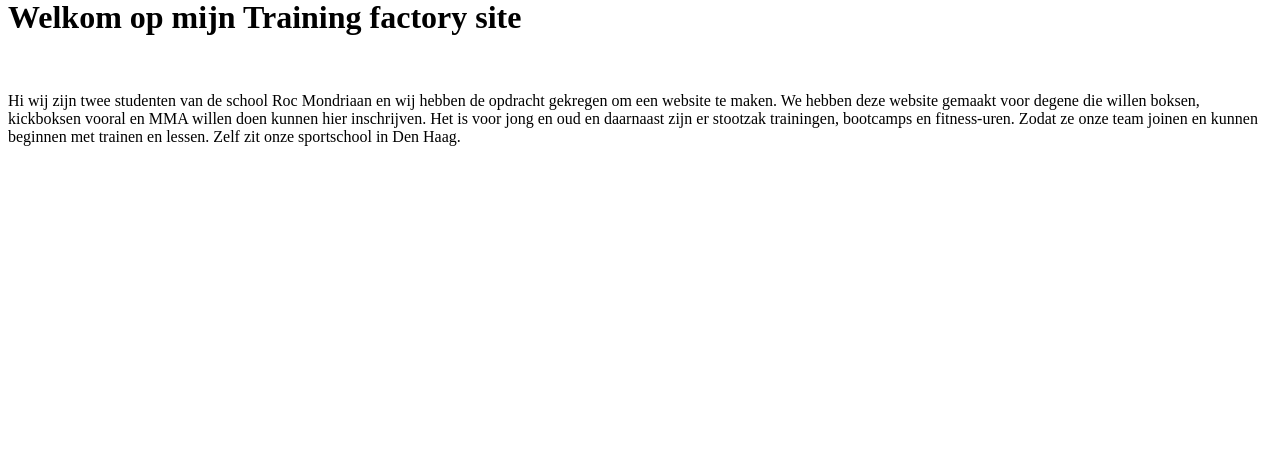
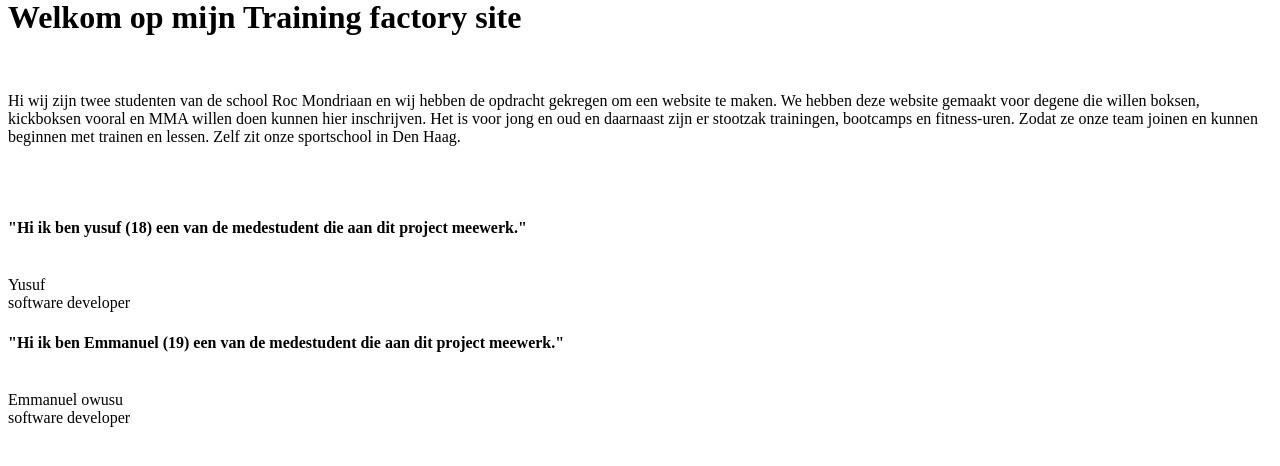
Before and after one commit to Yusuf0Celik/trainingsfactory_yusuf, a Symfony app: template templates/app/about.html.twig in a window 1280 px wide. Shown: the part 266-732 px from the top of the page. Run offline with Twig, Linux system fonts and the light colour scheme; the template is opened without the code that fills it, so the values that code supplies are empty; some libraries are stand-ins or nearby versions.

Commit message:
nog bezig met about

```diff
--- a/templates/app/about.html.twig
+++ b/templates/app/about.html.twig
@@ -2,7 +2,8 @@
 {% block title %}{{ parent() }} | About{% endblock %}
 
 {% block content %}
-<div class="p-7 px-10 border-1 border-slate-200 shadow-md h-[700px] max-w-[900px] mx-auto">
+  <div class="p-7 px-10 border-1 border-slate-200 shadow-md h-[700px] max-w-[900px] mx-auto flex grid   gap-1">
+      <div class="col-start-2 col-span-4">
           <h1 class="text-lg font-medium"> Welkom op mijn Training factory site</h1><br>
           <p class="text-md font-medium"> Hi wij zijn twee studenten van de school Roc Mondriaan en wij
               hebben de opdracht gekregen om een website te maken. We hebben deze website gemaakt voor
@@ -12,6 +13,27 @@
               in Den Haag.
           </p>
       </div>
+      <br>
+      <div class="border-1 border-slate-300 shadow-md h-[190px] max-w-[200px] mx-auto col-start-1 col-end-4">
+          <div class="flex-none w-36 relative">
+              <img src="">
+          </div>
+          <h4>"Hi ik ben yusuf (18) een van de medestudent die aan dit project  meewerk."</h4><br>
+          <div>Yusuf</div>
+          <div>software developer</div>
+      </div>
+      <div class="border-1 border-slate-300 shadow-md h-[250px] max-w-[200px] mx-auto col-end-7 col-span-2">
+          <div class="p-1   h-[50px] w-25 relative">
+{#              <img src="./img/Emmanuel.jpg " class="w-40 h-40 ">#}
+          </div>
+          <h4>"Hi ik ben Emmanuel (19) een van de medestudent die aan dit project  meewerk."</h4><br>
+          <div>Emmanuel owusu</div>
+          <div>software developer</div>
+      </div>
+  </div>
+
+
+
 
 
 
```
Also changed, not shown: public/img/Emmanuel.jpg (added). Lines whose indentation alone changed are shown as unchanged.
